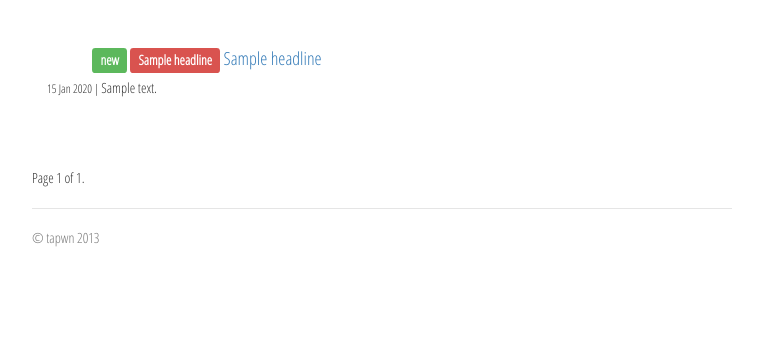
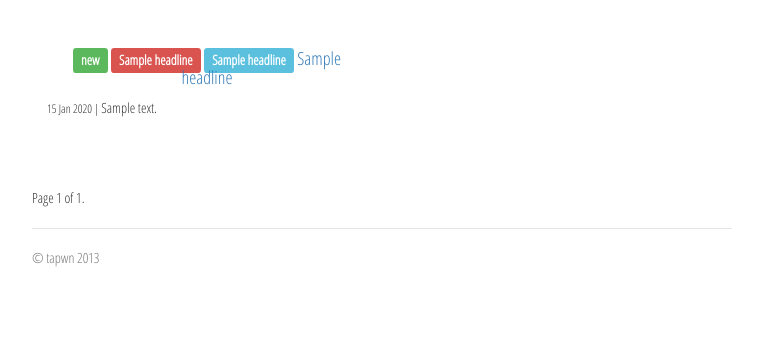
Before and after one commit to hcmn/tapwn, a Django app: template templates/news/home.html in a window 1280 px wide. Shown: the part 454-800 px from the top of the page, without its empty margins (258-1021 px from the left). Run offline with Django 3.2, Linux system fonts and the light colour scheme; the template is opened without the code that fills it: most values are stand-ins (such as "Sample title", 1, 10 or a date in 2020); parts of the project's set-up code (start-up, migrations or seed data) failed here and were passed over; some libraries are stand-ins or nearby versions.

Commit message:
add utility label adjacent to headline subject in home template

```diff
--- a/templates/news/home.html
+++ b/templates/news/home.html
@@ -14,6 +14,7 @@
             <h4 itemprop="headline">
             {% if headline.published_today %}<span class="label label-success">new</span>{% endif %}
             {% if headline.hotness_label %}<span class="label label-danger">{{headline.hotness_label}}</span>{% endif %}
+            {% if headline.utility_label %}<span class="label label-info">{{headline.utility_label}}</span>{% endif %}
             <a href="{% url headline_detail headline.id %}"> {{ headline.subject }}</a>
             </h4>
             <p itemprop="description"><small>{{ headline.publication_date|date:"d M Y" }} | </small>{{ headline.description|truncatewords:30 }}</p>
@@ -23,6 +24,7 @@
             <h4 itemprop="headline">
             {% if headline.published_today %}<span class="label label-success">new</span>{% endif %}
             {% if headline.hotness_label %}<span class="label label-danger">{{headline.hotness_label}}</span>{% endif %}
+            {% if headline.utility_label %}<span class="label label-info">{{headline.utility_label}}</span>{% endif %}
             <a href="{% url headline_detail headline.id %}"> {{ headline.subject }}</a>
             </h4>
             <p itemprop="description"><small>{{ headline.publication_date|date:"d M Y" }} | </small>{{ headline.description|truncatewords:30 }}</p>
```
Also changed, not shown: db.sqlite.
